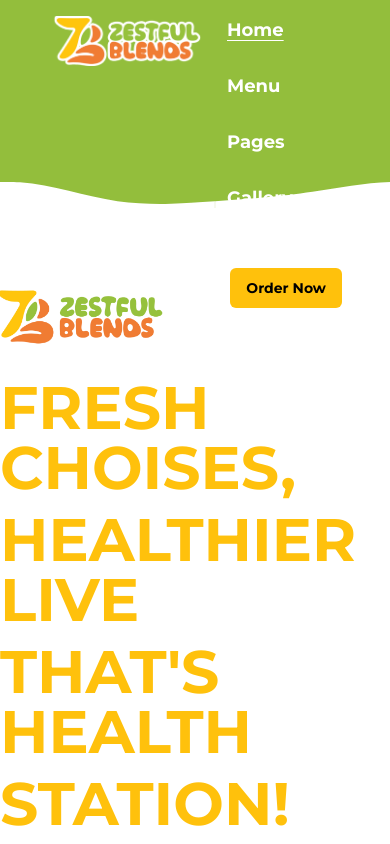
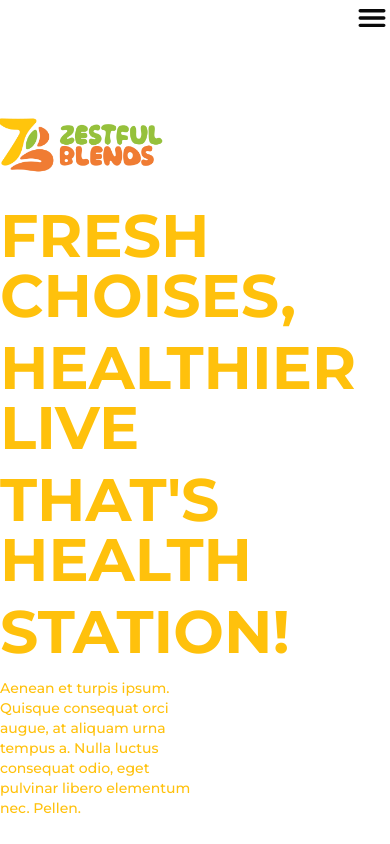
Before and after one commit to VanjaXYZ/zestful-blends-frontend, a Next.js app: page / in a window 390 px wide. Shown: the top 844 px of the page. Built offline with nearby package versions, Linux system fonts and the light colour scheme.

Commit message:
code: refactor

```diff
--- a/src/app/custom_components/header/TopNavigation.tsx
+++ b/src/app/custom_components/header/TopNavigation.tsx
@@ -1,24 +1,11 @@
-import LogoImage from "./LogoImage";
-import NavIcons from "./NavIcons";
-import NavLinkItems from "./NavLinkItems";
-import NavOrderButton from "./NavOrderButton";
-import styles from "./TopNavigation.module.css";
+import DesktopNavigationMenu from "./DesktopNavigationMenu";
+import MobileNavigationMenu from "./MobileNavigationMenu";
 
 const TopNavigation = () => {
   return (
-    <header
-      className={`flex h-52 bg-primary-green justify-between flex-col sm:flex-row py-4 px-12 w-full ${styles.bottomWave}`}
-    >
-      <div className="flex sm:w-1/2 gap-6">
-        <LogoImage />
-        <NavLinkItems />
-      </div>
-      <div className="sm:w-1/2">
-        <div className="flex gap-6 justify-end items-center">
-          <NavIcons />
-          <NavOrderButton />
-        </div>
-      </div>
+    <header className="w-full">
+      <DesktopNavigationMenu />
+      <MobileNavigationMenu />
     </header>
   );
 };
```
